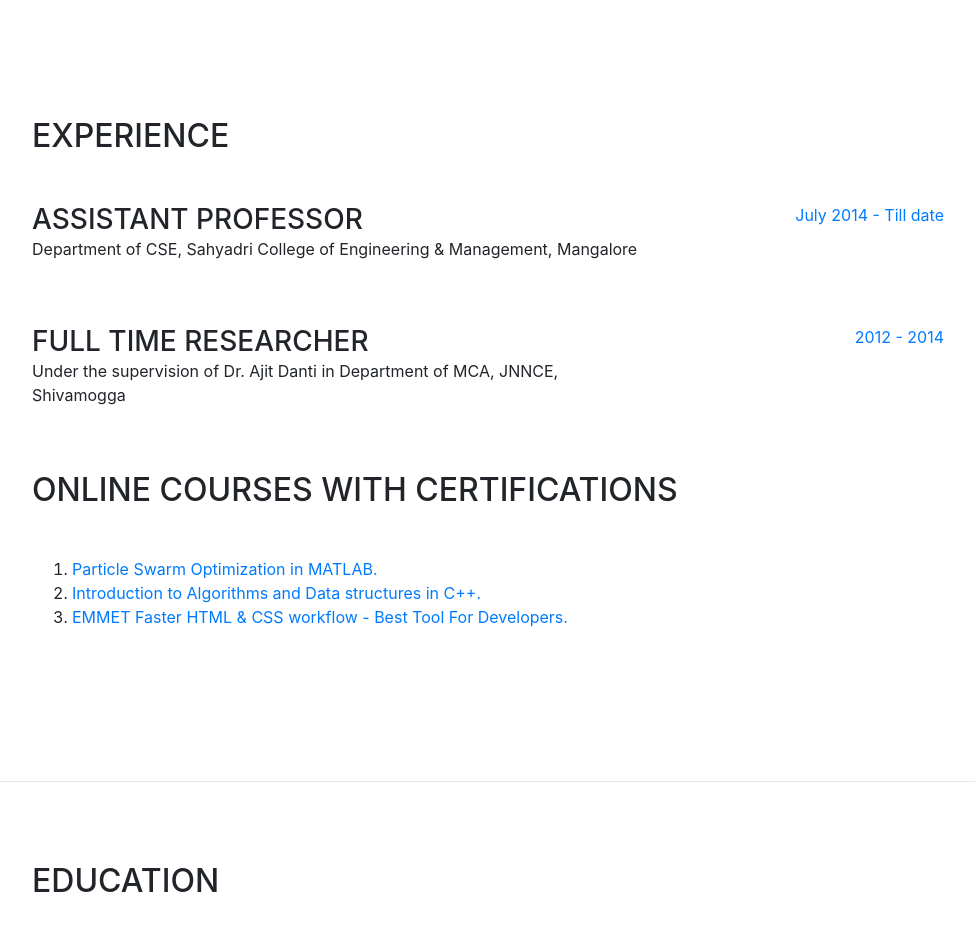
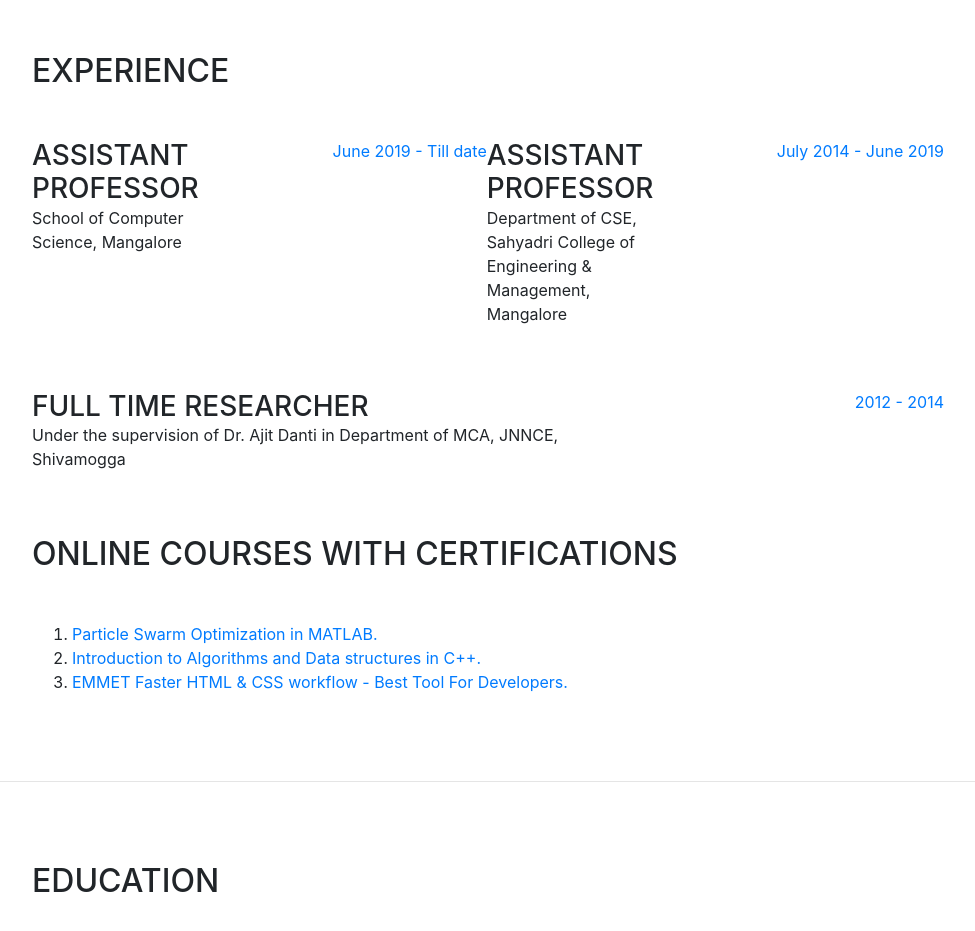
Before and after one commit to snBharathbhushan/MyPortal, a website with bundled scripts: page index.html in a window 1280 px wide. Shown: the part 820-1751 px from the top of the page, without its empty margins (288-1263 px from the left). Built offline with nearby package versions, Linux system fonts and the light colour scheme; a web font is replaced by a local one.

Commit message:
Update index.html

```diff
--- a/index.html
+++ b/index.html
@@ -111,12 +111,22 @@
           <h2 class="mb-5">Experience</h2>
 
           <div class="resume-item d-flex flex-column flex-md-row mb-5">
+
+              <div class="resume-content mr-auto">
+              <h3 class="mb-0">Assistant Professor</h3>
+              <p>School of Computer Science, Mangalore</p>
+            </div>
+            <div class="resume-date text-md-right">
+              <span class="text-primary">June 2019 - Till date</span>
+            </div>
+
+
             <div class="resume-content mr-auto">
               <h3 class="mb-0">Assistant Professor</h3>
               <p>Department of CSE, Sahyadri College of Engineering & Management, Mangalore</p>
             </div>
             <div class="resume-date text-md-right">
-              <span class="text-primary">July 2014 - Till date</span>
+              <span class="text-primary">July 2014 - June 2019</span>
             </div>
           </div>
 
```
